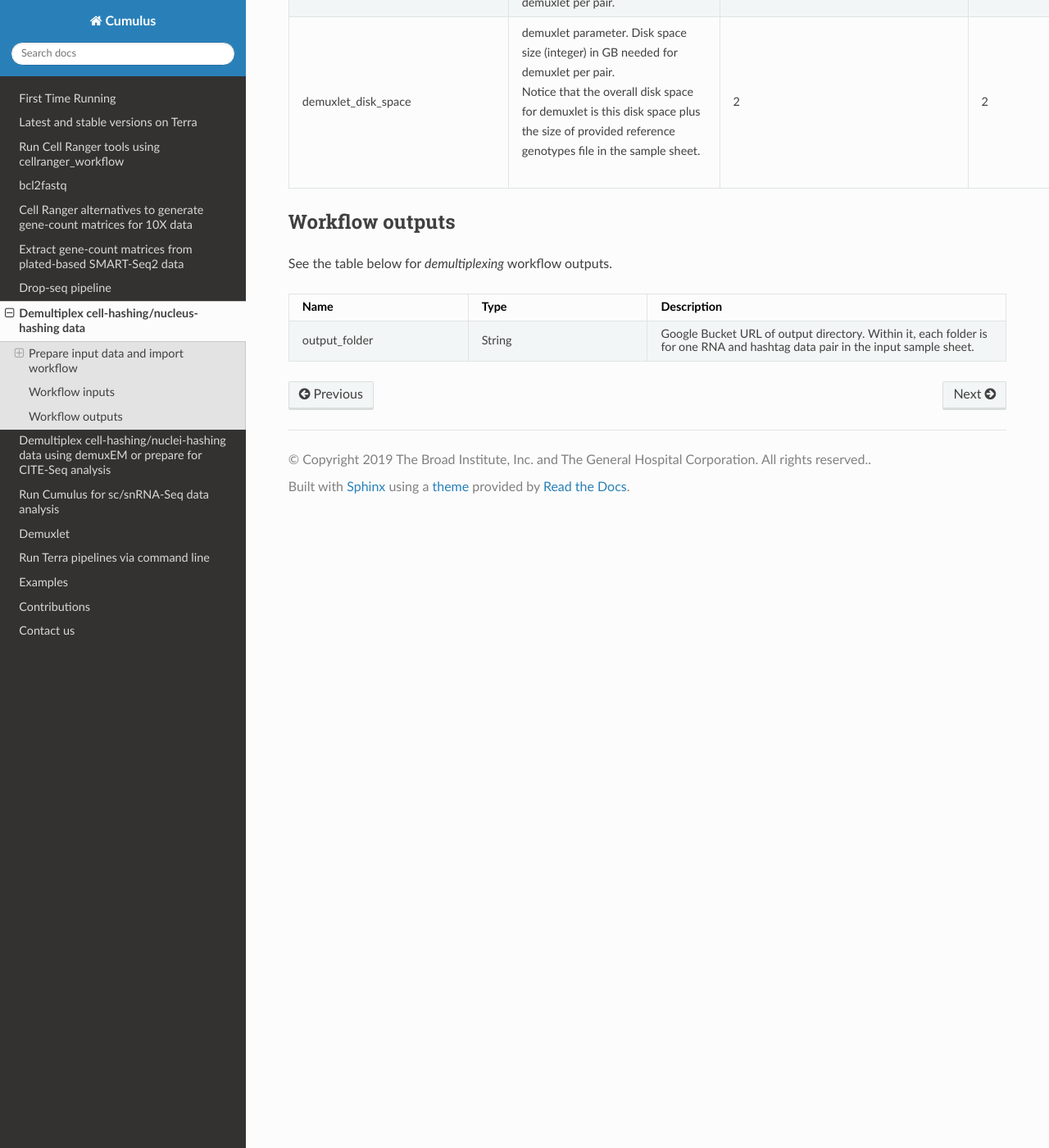
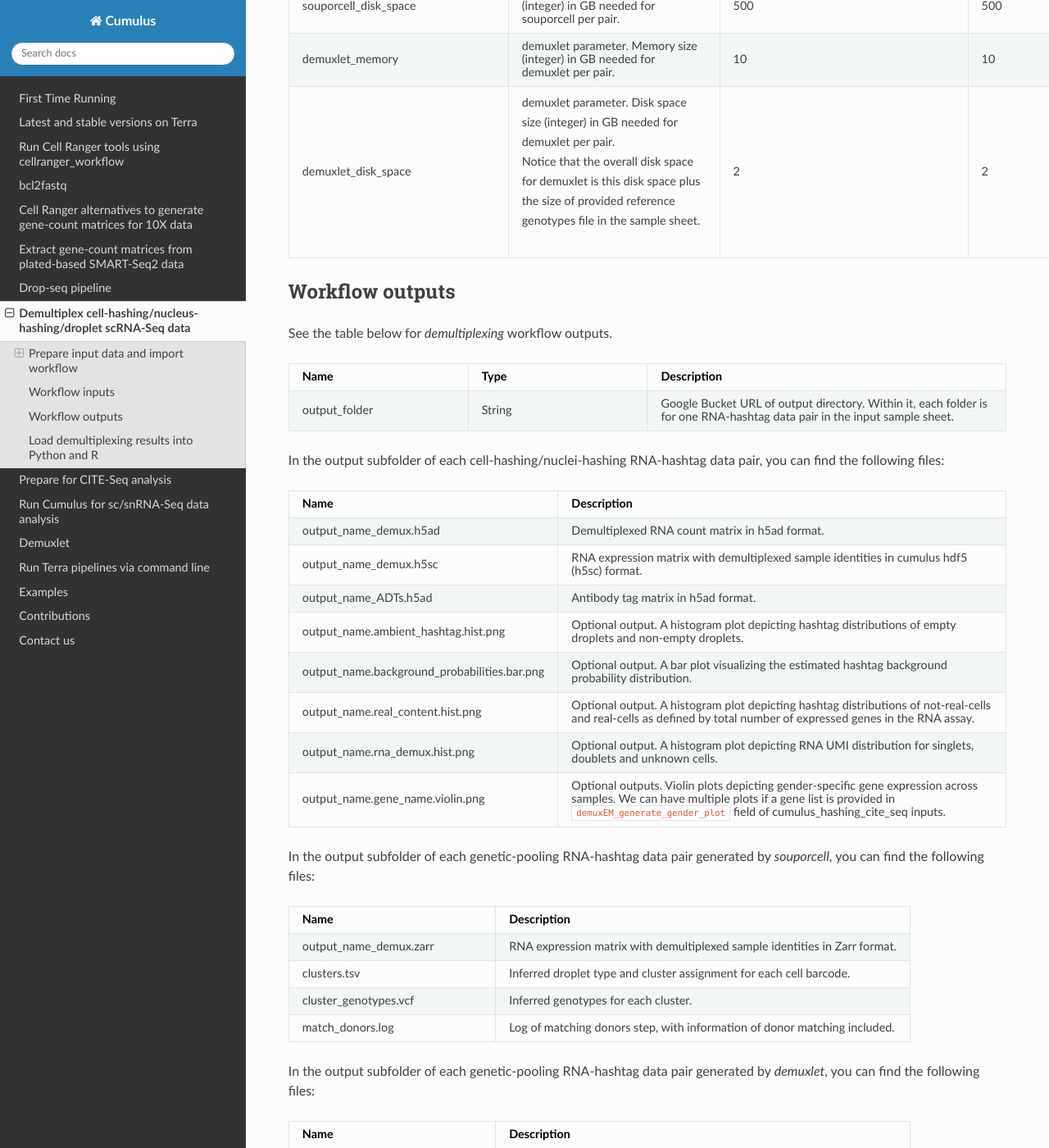
Before and after one commit to lilab-bcb/cumulus, a Sphinx documentation site: the page built from docs/demultiplexing.rst, in a window 1280 px wide and 1400 px high, scrolled down 4085 px. Shown: the whole window at 82% size. Built offline with Sphinx 7.4.7 and the Read the Docs theme 2.0.0, drawn with Linux system fonts in a browser that asks for light colours; some of the changed text lies outside the part shown.

Commit message:
update cite-seq and demultiplexing docs

```diff
--- a/docs/demultiplexing.rst
+++ b/docs/demultiplexing.rst
@@ -1,7 +1,9 @@
-Demultiplex cell-hashing/nucleus-hashing data
-------------------------------------------------------
+Demultiplex cell-hashing/nucleus-hashing/droplet scRNA-Seq data
+-----------------------------------------------------------------
 
-This ``demultiplexing`` workflow generates gene-count matrices from cell-hashing/nucleus-hashing 10X data by demultiplexing.
+This ``demultiplexing`` workflow generates gene-count matrices from cell-hashing/nucleus-hashing/droplet 10X data by demultiplexing.
+
+demuxEM is used for analyzing cell-hashing/nucleus-hashing data, while souporcell and demuxlet are for droplet data.
 
 Prepare input data and import workflow
 ^^^^^^^^^^^^^^^^^^^^^^^^^^^^^^^^^^^^^^^^^
@@ -46,7 +48,7 @@ Import *demultiplexing* workflow to your workspace.
 		* - **TYPE**
 		  - Assay type, which can be ``cell-hashing``, ``nucleus-hashing``, or ``genetic-pooling``.
 		* - Genotype
-		  - Google bucket url to the reference genotypes in ``vcf.gz`` format. This column is required only when *TYPE* is ``genetic-pooling`` and *demultiplexing_algorithm* is ``demuxlet``.
+		  - Google bucket url to the reference genotypes in ``vcf.gz`` format. This column is **required only when** *TYPE* is ``genetic-pooling`` and *demultiplexing_algorithm* is ``demuxlet``.
 
 
 	Example::
@@ -211,7 +213,88 @@ See the table below for *demultiplexing* workflow outputs.
 	  - Description
 	* - output_folder
 	  - String
-	  - Google Bucket URL of output directory. Within it, each folder is for one RNA and hashtag data pair in the input sample sheet.
+	  - Google Bucket URL of output directory. Within it, each folder is for one RNA-hashtag data pair in the input sample sheet.
+
+In the output subfolder of each cell-hashing/nuclei-hashing RNA-hashtag data pair, you can find the following files:
+
+.. list-table::
+	:widths: 5 10
+	:header-rows: 1
+
+	* - Name
+	  - Description
+	* - output_name_demux.h5ad
+	  - Demultiplexed RNA count matrix in h5ad format.
+	* - output_name_demux.h5sc
+	  - RNA expression matrix with demultiplexed sample identities in cumulus hdf5 (h5sc) format.
+	* - output_name_ADTs.h5ad
+	  - Antibody tag matrix in h5ad format.
+	* - output_name.ambient_hashtag.hist.png
+	  - Optional output. A histogram plot depicting hashtag distributions of empty droplets and non-empty droplets.
+	* - output_name.background_probabilities.bar.png
+	  - Optional output. A bar plot visualizing the estimated hashtag background probability distribution.
+	* - output_name.real_content.hist.png
+	  - Optional output. A histogram plot depicting hashtag distributions of not-real-cells and real-cells as defined by total number of expressed genes in the RNA assay.
+	* - output_name.rna_demux.hist.png
+	  - Optional output. A histogram plot depicting RNA UMI distribution for singlets, doublets and unknown cells.
+	* - output_name.gene_name.violin.png
+	  - Optional outputs. Violin plots depicting gender-specific gene expression across samples. We can have multiple plots if a gene list is provided in ``demuxEM_generate_gender_plot`` field of cumulus_hashing_cite_seq inputs.
+
+In the output subfolder of each genetic-pooling RNA-hashtag data pair generated by *souporcell*, you can find the following files:
+
+.. list-table::
+	:widths: 5 10
+	:header-rows: 1
+
+	* - Name
+	  - Description
+	* - output_name_demux.zarr
+	  - RNA expression matrix with demultiplexed sample identities in Zarr format.
+	* - clusters.tsv
+	  - Inferred droplet type and cluster assignment for each cell barcode.
+	* - cluster_genotypes.vcf
+	  - Inferred genotypes for each cluster.
+	* - match_donors.log
+	  - Log of matching donors step, with information of donor matching included.
+
+In the output subfolder of each genetic-pooling RNA-hashtag data pair generated by *demuxlet*, you can find the following files:
+
+.. list-table::
+	:widths: 5 10
+	:header-rows: 1
+
+	* - Name
+	  - Description
+	* - output_name_demux.zarr
+	  - RNA expression matrix with demultiplexed sample identities in Zarr format.
+	* - output_name.best
+	  - Inferred droplet type and cluster assignment for each cell barcode.
+
+---------------------------------
+
+Load demultiplexing results into Python and R
+^^^^^^^^^^^^^^^^^^^^^^^^^^^^^^^^^^^^^^^^^^^^^^^^^^^^^
+
+To load demultiplexing results into Python, you need to install Python package `pegasusio <https://pypi.org/project/pegasusio/>`_ first. Then follow the codes below::
+
+	import pegasusio as io
+	data = io.read_input('output_name_demux.h5ad')
+
+You should replace ``output_name_demux.h5ad`` by ``output_name_demux.zarr`` for genetic-pooling result.
+
+Once you load the data object, you can find predicted droplet types (singlet/doublet/unknown) in ``data.obs['demux_type']``. You can find predicted sample assignments in ``data.obs['assignment']``.
+
+For cell-hashing/nucleus-hashing data, you can find estimated sample fractions (sample1, sample2, ..., samplen, background) for each droplet in ``data.obsm['raw_probs']``.
+
+To load the results into R, you need to install R package ``reticulate`` in addition to Python package ``pegasusio``. Then follow the codes below::
+
+	library(reticulate)
+	ad <- import("pegasusio", convert = FALSE)
+	data <- ad$read_input("output_name_demux.h5ad")
+
+Similarly as above, you should replace ``output_name_demux.h5ad`` by ``output_name_demux.zarr`` for genetic-pooling result.
+
+Results are in ``data$obs['demux_type']``, ``data$obs['assignment']``, and ``data$obsm['raw_probs']`` (this exists in cell-hashing/nucleus-hashing results only).
 
 
 .. _cellranger_workflow tutorial: ./cellranger.html
--- a/docs/index.rst
+++ b/docs/index.rst
@@ -14,7 +14,7 @@
    smart_seq_2
    drop_seq
    demultiplexing
-   hashing_cite_seq
+   cite_seq
    cumulus
    demuxlet
    command_line
```
Also changed, not shown: docs/cite_seq.rst (added, +148 -0 lines), docs/hashing_cite_seq.rst (deleted, +0 -219 lines).
